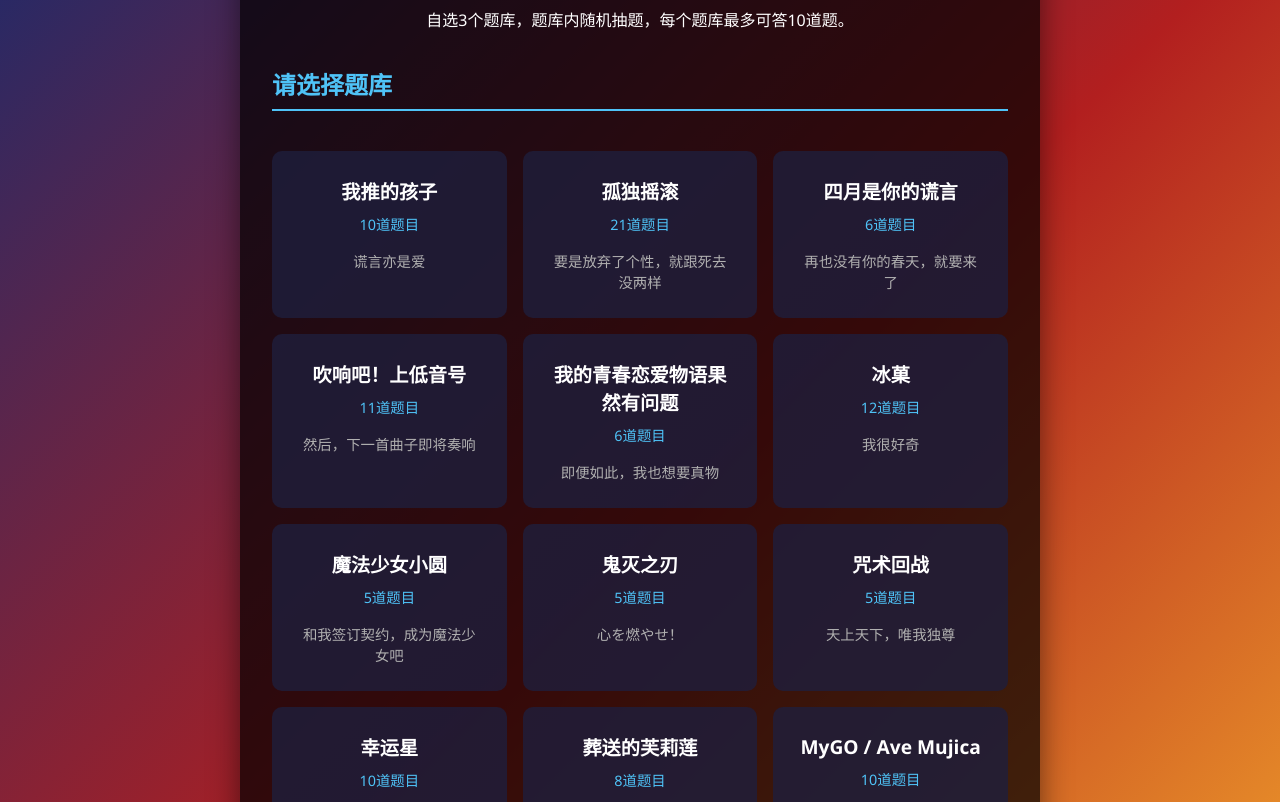
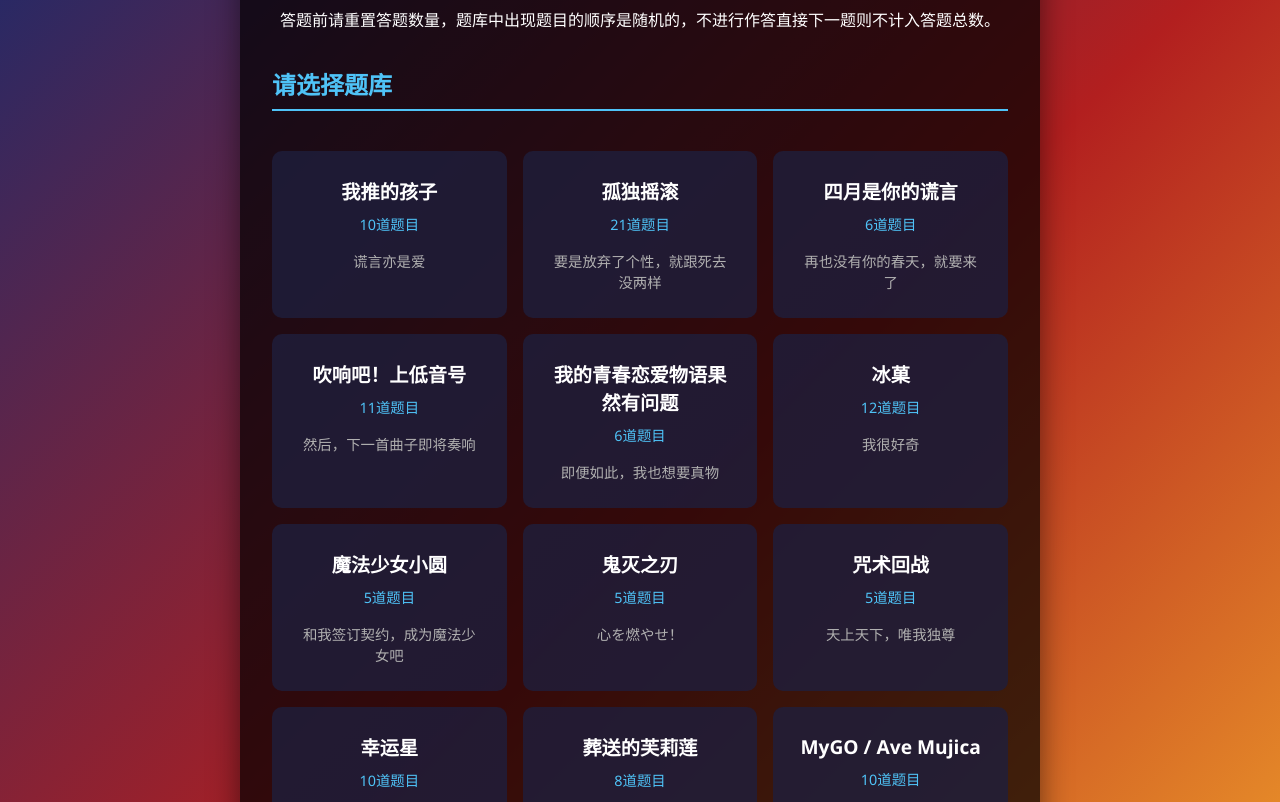
Before and after one commit to whiteice423/anime-quiz, a plain HTML site: page index.html in a window 1280 px wide. Shown: the part 138-940 px from the top of the page. Drawn offline with Linux system fonts and the light colour scheme.

Commit message:
Revise quiz instructions for clarity
Updated instructions for the quiz section to clarify rules.

```diff
--- a/index.html
+++ b/index.html
@@ -352,7 +352,7 @@
           </h1>
           <div class="description">
             <p>
-              自选3个题库，题库内随机抽题，每个题库最多可答10道题。
+              答题前请重置答题数量，题库中出现题目的顺序是随机的，不进行作答直接下一题则不计入答题总数。
             </p>
           </div>
           <div class="game-area">
```
